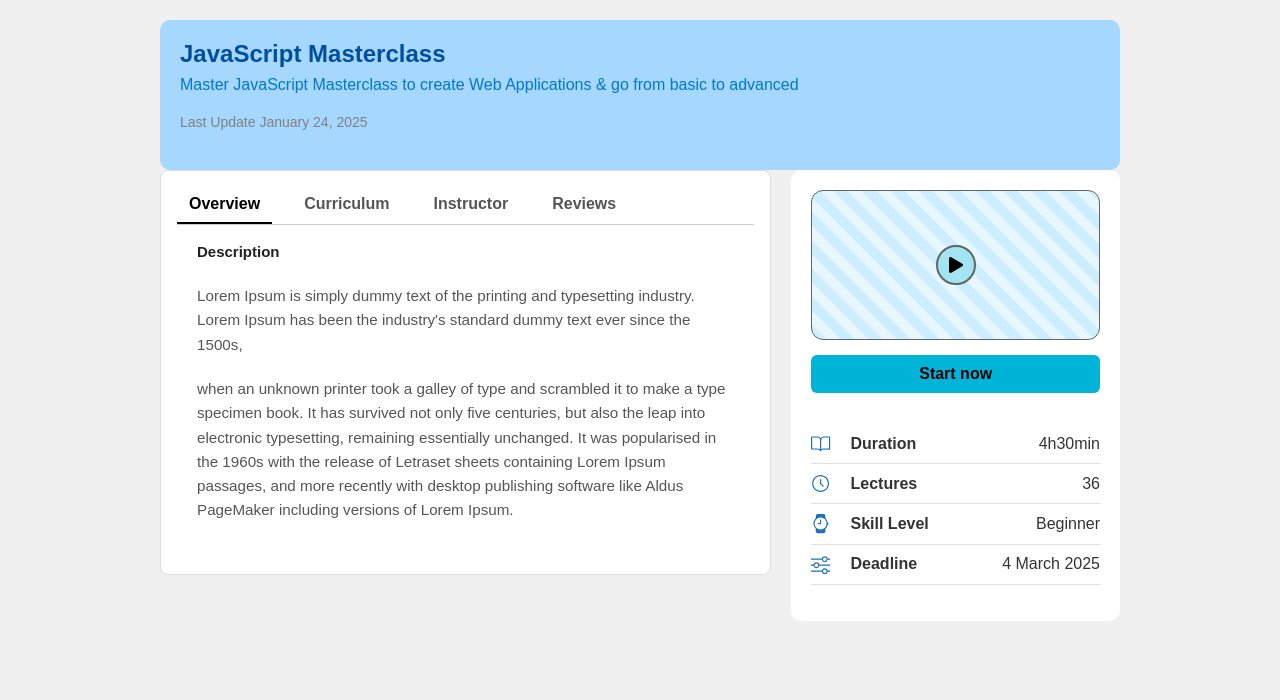
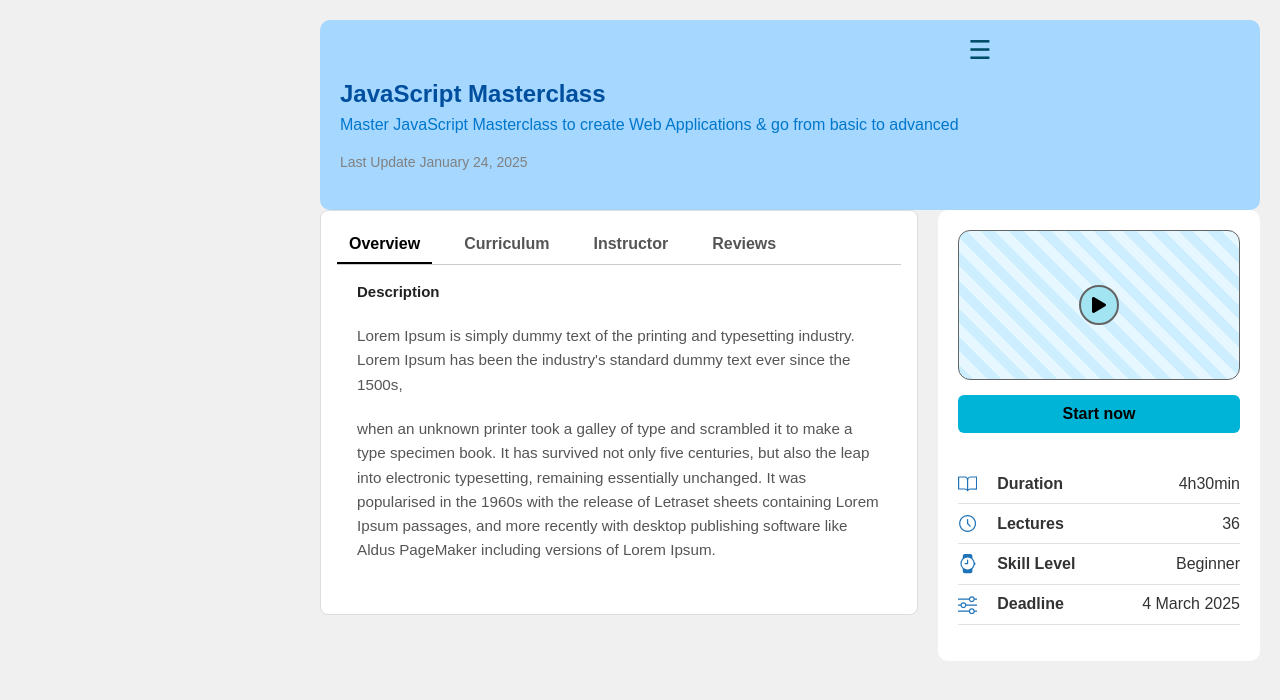
Before and after one commit to subhashini-git123/lms-project, a React (Create React App) app: page /courses/1 in a window 1280 px wide. Shown: the top 700 px of the page. Built offline with nearby package versions, Linux system fonts and the light colour scheme.

Commit message:
Sidebar toggle is added

```diff
--- /dev/null
+++ b/src/components/Toggle.css
@@ -0,0 +1,18 @@
+.hamburger {
+  position: fixed;
+  top: 25px;
+  font-size: 26px;
+  background: none;
+  border: none;
+  cursor: pointer;
+}
+
+.toggle-layout {
+  display: flex;
+}
+
+.toggle-content {
+  flex: 1;
+  margin-left: 0;
+  padding: 20px;
+}
--- /dev/null
+++ b/src/components/Toggle.js
@@ -0,0 +1,23 @@
+import React, { useState } from "react";
+import Sidebar from "./Sidebar";
+import "./Toggle.css";
+
+const Toggle = ({ children }) => {
+  const [isSidebarOpen, setSidebarOpen] = useState(false);
+
+  const toggleSidebar = () => setSidebarOpen(!isSidebarOpen);
+
+  return (
+    <div className="toggle-layout">
+      <button className="hamburger" onClick={toggleSidebar}>
+        ☰
+      </button>
+
+      {isSidebarOpen && <Sidebar />}
+
+      <div className="toggle-content">{children}</div>
+    </div>
+  );
+};
+
+export default Toggle;
--- a/src/pages/CourseDetail.css
+++ b/src/pages/CourseDetail.css
@@ -1,9 +1,7 @@
 .course-detail-container {
-  font-family: Arial, sans-serif;
-
+ margin-left: 300px;
   padding: 20px;
   max-width: 1000px;
-  margin: auto;
   border-radius: 10px;
 }
 
--- a/src/pages/CourseDetail.js
+++ b/src/pages/CourseDetail.js
@@ -7,6 +7,7 @@
 import { RxClock } from "react-icons/rx";
 import { BsWatch } from "react-icons/bs";
 import { BsSliders } from "react-icons/bs";
+import Toggle from '../components/Toggle'
 const CourseDetail = () => {
   const { id } = useParams();
   const { suggestedCourses } = useCourses();
@@ -18,7 +19,9 @@
 
   return (
     <div className="course-detail-container">
+
       <div className="course-header">
+        <Toggle/>
         <h2>{course.title}</h2>
         <p className="subtitle">
           Master {course.title} to create Web Applications & go from basic to advanced
```
